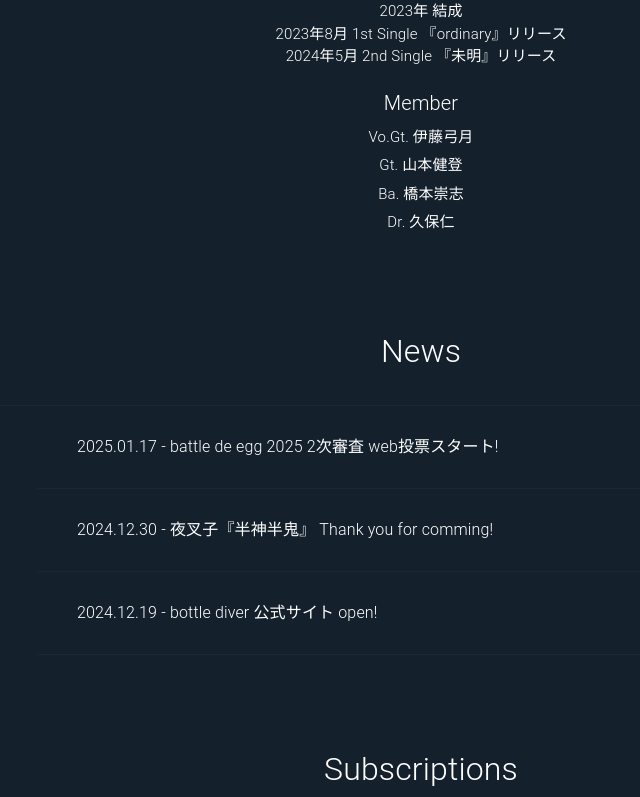
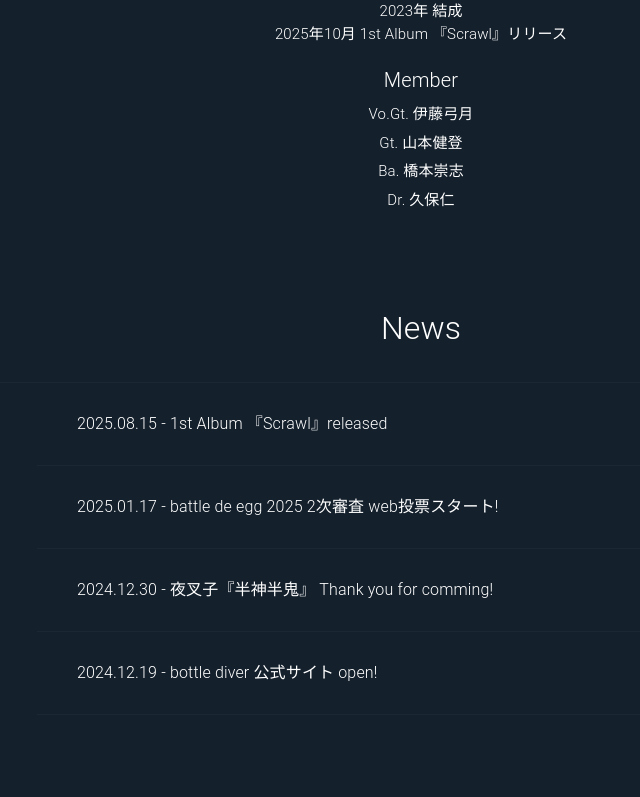
Before and after one commit to Kent0011/bottlediver, a React (Create React App) app in the folder bottlediver/: page / in a window 1280 px wide. Shown: the part 1176-1973 px from the top of the page, without its empty margins (219-859 px from the left). Built offline with nearby package versions, Linux system fonts and the light colour scheme.

Commit message:
add: News欄とプロフィールにアルバム情報を追加

```diff
--- a/bottlediver/src/components/About.tsx
+++ b/bottlediver/src/components/About.tsx
@@ -40,8 +40,7 @@ const About = () => {
             <FadeAnimation>
                 <Box fontWeight="fontWeightLight" sx={{ fontSize: { xs: '12px', sm: '15px' } }}>
                     2023年 結成<br />
-                    2023年8月 1st Single 『ordinary』リリース<br />
-                    2024年5月 2nd Single 『未明』リリース<br />
+                    2025年10月 1st Album 『Scrawl』リリース<br />
                 </Box>
             </FadeAnimation>
             <FadeAnimation>
@@ -80,6 +79,22 @@ const About = () => {
                     </FadeAnimation>
                     <FadeAnimation>
                         <Divider />
+                    </FadeAnimation>
+                </Box>
+                <Box sx={{ width: { xs: '90%', sm: '80%' }, maxWidth: '800px', margin: '0 auto' }}>
+                    <FadeAnimation>
+                        <NewsContent
+                            title='2025.08.15 - 1st Album 『Scrawl』released'
+                            modalTitle='2025.08.15 - 1st Album 『Scrawl』released'
+                            imgpass='scrawl.jpg' >
+                            1st Album 『Scrawl』がリリースされました。<br />
+                            結成から3年間の集大成、各配信サイトにて配信中です。<br />
+                            ぜひお聴きください。<br />
+                            <Button href={`${process.env.PUBLIC_URL}/discography?record=3`} target="_blank" sx={{ margin: '15px 0 -15px 0' }}>Go</Button>
+                        </NewsContent>
+                    </FadeAnimation>
+                    <FadeAnimation>
+                        <Divider variant="middle" />
                     </FadeAnimation>
                 </Box>
                 <Box sx={{ width: { xs: '90%', sm: '80%' }, maxWidth: '800px', margin: '0 auto' }}>
--- a/bottlediver/src/components/NewsContent.tsx
+++ b/bottlediver/src/components/NewsContent.tsx
@@ -61,7 +61,7 @@ const NewsContent = (props: { title: string, modalTitle: string, children: React
             >
                 <Fade in={open}>
                     <Box fontWeight="fontWeightLight" sx={modalstyle}>
-                        <img src={props.imgpass} style={{ width: '80%', aspectRatio: 'initial', justifyContent: 'center', margin: '3% 0 0 0' }} />
+                        <img src={props.imgpass} style={{ maxWidth: '80%', maxHeight: '150px', aspectRatio: 'initial', justifyContent: 'center', margin: '3% 0 0 0' }} />
                         <Box sx={{ alignItems: 'center', margin: '0 auto 5% auto' }}>
                             <Typography fontWeight="fontWeightLight" id="transition-modal-title" sx={{ fontSize: '20px', margin: '5% 0 8% 0' }}>
                                 {props.modalTitle}
```
